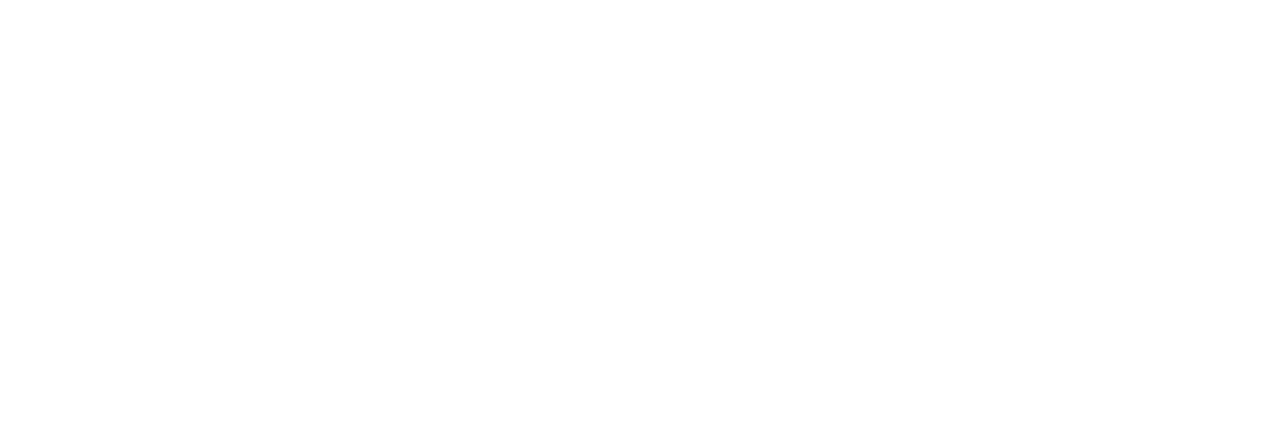
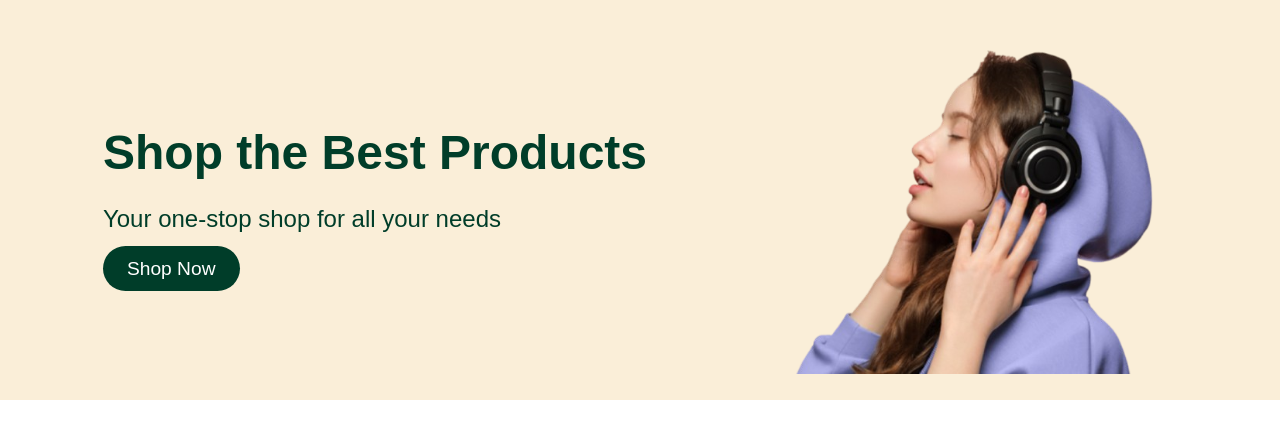
Before and after one commit to Shariar2006/E-commerce-Landing-Page-JBT, a plain HTML site: page index.html in a window 1280 px wide. Drawn offline with Linux system fonts and the light colour scheme.

Commit message:
done banner

```diff
--- a/index.html
+++ b/index.html
@@ -1,12 +1,27 @@
 <!DOCTYPE html>
 <html lang="en">
+
 <head>
     <meta charset="UTF-8">
     <meta name="viewport" content="width=device-width, initial-scale=1.0">
     <title>E-commerce Landing Page</title>
     <link rel="stylesheet" href="styles.css">
 </head>
+
 <body>
-        <script src="scripts.js"></script>
+
+    <!-- hero section -->
+    <section class="hero">
+        <div class="hero-content">
+            <h1>Shop the Best Products</h1>
+            <p>Your one-stop shop for all your needs</p>
+            <a href="#products" class="cta-button">Shop Now</a>
+        </div>
+        <img src="./images/image1.png" alt="">
+    </section>
+
+
+    <script src="scripts.js"></script>
 </body>
+
 </html>
--- a/styles.css
+++ b/styles.css
@@ -0,0 +1,49 @@
+/* Basic Reset */
+* {
+    margin: 0;
+    padding: 0;
+    box-sizing: border-box;
+}
+
+body {
+    font-family: Arial, sans-serif;
+    line-height: 1.6;
+    color: #333;
+}
+
+/* Hero Section */
+.hero {
+    display: flex;
+    justify-content: center;
+    align-items: center;
+    gap: 100px;
+    background: rgb(250, 238, 216);
+    height: 50vh;
+}
+
+.hero img {
+    width: 430px;
+}
+
+
+.hero-content h1 {
+    font-size: 3rem;
+    margin-bottom: 0.5rem;
+    color: #003d29;
+}
+
+.hero-content p {
+    font-size: 1.5rem;
+    margin-bottom: 1rem;
+    color: #003d29;
+}
+
+.cta-button {
+    background: #003d29;;
+    color: white;
+    padding: 0.75rem 1.5rem;
+    text-decoration: none;
+    border-radius: 100px;
+    font-size: 1.2rem;
+    cursor: pointer;
+}
```
Also changed, not shown: images/image1.png (added).
